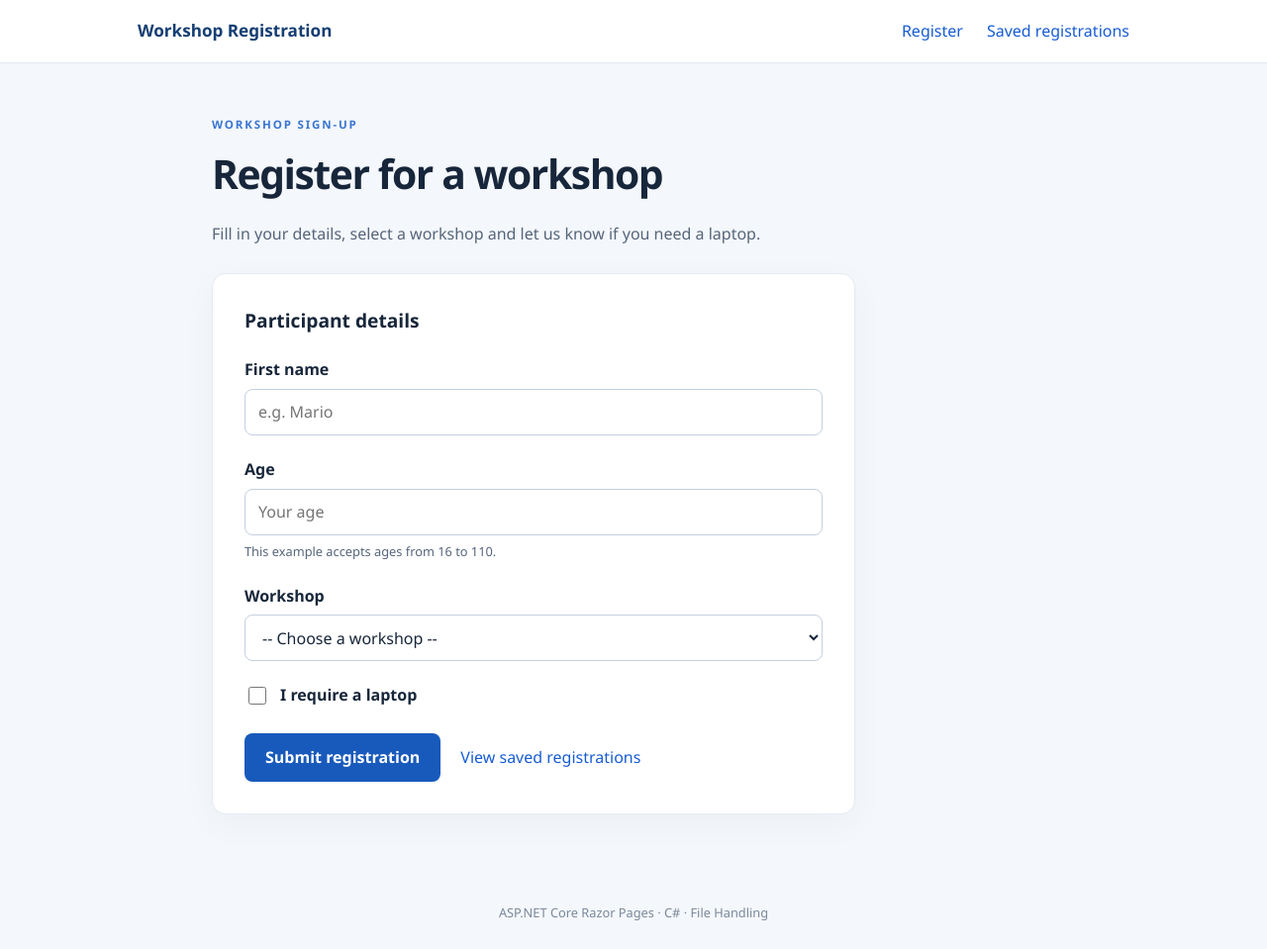
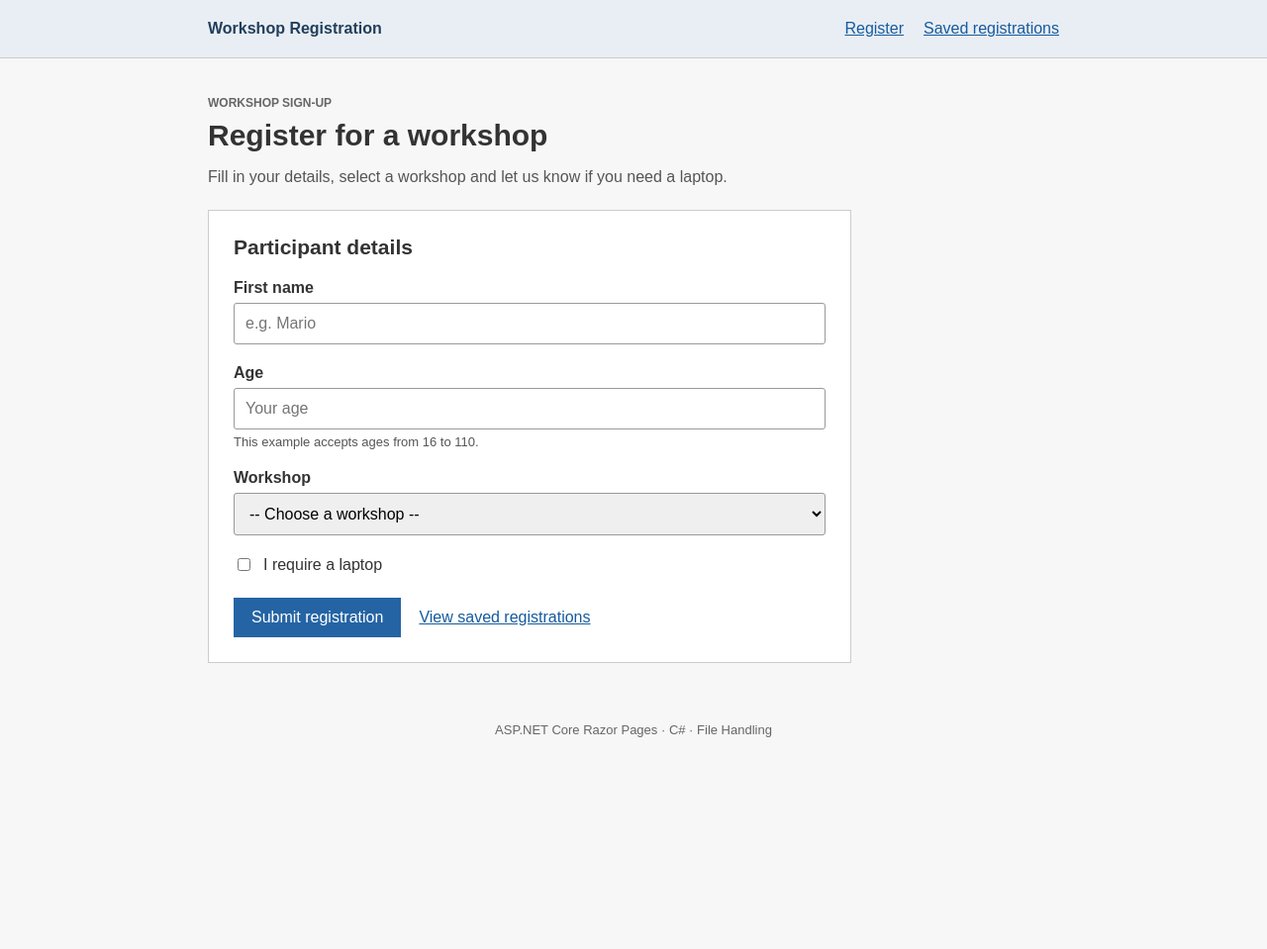
Before and after one commit to DonMarioComputing/WorkshopRegistrationApp_D00262149, an ASP.NET Core app: page / in a window 1280 px wide. Shown: the whole page at 99% size. After the commit the page ends 745 px from the top, so only its background shows below. Run offline with ASP.NET Core 8, Linux system fonts and the light colour scheme.

Commit message:
feat: refactor and add comments to the site.css file to use workshop registration interface

```diff
--- a/wwwroot/css/site.css
+++ b/wwwroot/css/site.css
@@ -1,54 +1,53 @@
-:root { font-family: Segoe UI, Arial, sans-serif; color: #17263a; background: #f4f7fb; }
 * { box-sizing: border-box; }
-body { margin: 0; line-height: 1.55; }
-a { color: #175cd3; text-decoration: none; }
-a:hover { text-decoration: underline; }
-.site-header { background: #fff; border-bottom: 1px solid #e4eaf2; }
-.nav-container { max-width: 1050px; margin: auto; padding: 18px 24px; display: flex; align-items: center; justify-content: space-between; gap: 16px; }
-.brand { font-size: 1.07rem; font-weight: 750; color: #153e73; }
-.nav-links { display: flex; gap: 24px; flex-wrap: wrap; }
-.page-container { max-width: 900px; margin: 48px auto 64px; padding: 0 24px; }
-.page-heading { margin-bottom: 28px; }
-.eyebrow { font-size: .72rem; letter-spacing: .16em; font-weight: 800; color: #3a75d2; }
-h1 { font-size: clamp(1.8rem, 4vw, 2.55rem); letter-spacing: -.035em; margin: 8px 0; }
-h2 { font-size: 1.2rem; margin: 0 0 22px; }
-p { color: #56657a; }
-.form-card, .table-card { background: #fff; border: 1px solid #e5ebf3; border-radius: 14px; padding: 32px; box-shadow: 0 10px 35px rgba(22, 49, 91, .04); }
+body { margin: 0; font-family: Arial, sans-serif; color: #333; background: #f7f7f7; }
+a { color: #165b9e; }
+
+/* wbsite header */
+.site-header { background: #e9eef4; border-bottom: 1px solid #ccc; }
+.nav-container { max-width: 900px; margin: auto; padding: 20px; display: flex; justify-content: space-between; gap: 15px; }
+.brand { font-weight: bold; text-decoration: none; color: #223f5b; }
+.nav-links { display: flex; gap: 20px; }
+
+/* page layout */
+.page-container { max-width: 900px; margin: 35px auto; padding: 0 20px; }
+.page-heading { margin-bottom: 24px; }
+.eyebrow { font-size: 12px; font-weight: bold; color: #666; }
+h1 { font-size: 30px; margin: 8px 0; }
+h2 { font-size: 21px; margin: 0 0 20px; }
+p { color: #555; }
+.form-card, .table-card { background: white; border: 1px solid #ccc; padding: 25px; }
 .form-card { max-width: 650px; }
-.field { margin: 0 0 22px; }
-.field label { display: block; margin-bottom: 7px; font-weight: 650; }
-.field input, .field select { display: block; width: 100%; min-height: 47px; padding: 10px 13px; border: 1px solid #c4d0df; border-radius: 8px; font: inherit; color: inherit; background-color: #fff; }
-.field input:focus, .field select:focus { outline: 3px solid rgba(58,117,210,.17); border-color: #3a75d2; }
-.field-hint { font-size: .8rem; margin: 7px 0 0; }
-.checkbox-row { display: flex; gap: 11px; align-items: center; margin-bottom: 26px; }
-.checkbox-row input { width: 18px; height: 18px; accent-color: #1f65cb; }
-.checkbox-row label { font-weight: 600; }
-.form-actions { display: flex; align-items: center; gap: 20px; flex-wrap: wrap; }
-.primary-button { display: inline-block; cursor: pointer; border: 0; border-radius: 8px; background: #185abc; color: #fff; font: inherit; font-weight: 700; padding: 12px 21px; }
-.primary-button:hover { background: #104595; text-decoration: none; }
-.notice { padding: 20px 24px; border-radius: 11px; margin: 0 0 24px; }
-.notice h2 { margin: 0 0 8px; }
-.notice p { margin: 0 0 12px; }
-.success { background: #ecf8f0; border: 1px solid #a9d8b5; }
-.error { background: #fff1f0; border: 1px solid #fac0bb; color: #8a1d1d; }
-.confirmation-details { display: grid; grid-template-columns: 150px 1fr; gap: 8px 16px; margin: 14px 0 0; }
-.confirmation-details dt { font-weight: 700; }
+
+/* form inputs */
+.field { margin-bottom: 20px; }
+.field label { display: block; font-weight: bold; margin-bottom: 6px; }
+.field input, .field select { width: 100%; padding: 11px; border: 1px solid #999; border-radius: 3px; font: inherit; }
+.field-hint { font-size: 13px; margin-top: 5px; }
+.checkbox-row { display: flex; align-items: center; gap: 10px; margin-bottom: 24px; }
+.form-actions { display: flex; align-items: center; flex-wrap: wrap; gap: 18px; }
+.primary-button { background: #2464a4; color: white; padding: 11px 18px; border: none; font: inherit; cursor: pointer; text-decoration: none; }
+.primary-button:hover { background: #174c80; }
+
+/* messages and validation */
+.notice { padding: 18px; border: 1px solid #bbb; margin-bottom: 20px; }
+.success { background: #edf7ef; border-color: #a8cdb1; }
+.error { background: #fff0f0; border-color: #df9a9a; }
+.confirmation-details { display: grid; grid-template-columns: 130px 1fr; gap: 7px; }
+.confirmation-details dt { font-weight: bold; }
 .confirmation-details dd { margin: 0; }
-.validation-summary ul { margin-top: 0; color: #a12828; }
-.validation-summary-valid { display: none; }
-.validation-message { display: block; margin: 5px 0 0; font-size: .87rem; color: #a12828; }
-.validation-message:empty { display: none; }
-.input-validation-error { border-color: #ce4545 !important; }
-.table-heading { display: flex; justify-content: space-between; align-items: baseline; gap: 16px; }
-.table-heading h2 { margin-bottom: 16px; }
+.validation-summary, .validation-message { color: #b22222; font-size: 14px; }
+.validation-summary-valid, .validation-message:empty { display: none; }
+.input-validation-error { border-color: #b22222 !important; }
+
+/* saved registration list */
+.table-heading { display: flex; justify-content: space-between; gap: 12px; }
 .table-scroll { overflow-x: auto; }
-table { border-collapse: collapse; width: 100%; text-align: left; }
-th, td { padding: 13px 15px; border-bottom: 1px solid #e7edf5; white-space: nowrap; }
-th { background: #f5f8fc; font-size: .82rem; color: #4a617f; }
-.site-footer { font-size: .8rem; text-align: center; padding: 26px; color: #7b889a; }
-@media (max-width: 620px) {
- .nav-container { align-items: flex-start; flex-direction: column; }
- .page-container { margin-top: 28px; }
- .form-card, .table-card { padding: 20px; }
- .confirmation-details { grid-template-columns: 110px 1fr; }
+table { width: 100%; border-collapse: collapse; }
+th, td { border: 1px solid #ddd; padding: 10px; text-align: left; }
+th { background: #e9eef4; }
+.site-footer { text-align: center; padding: 25px; font-size: 13px; color: #666; }
+
+@media (max-width: 600px) {
+    .nav-container { flex-direction: column; }
+    .form-card, .table-card { padding: 16px; }
 }
```
